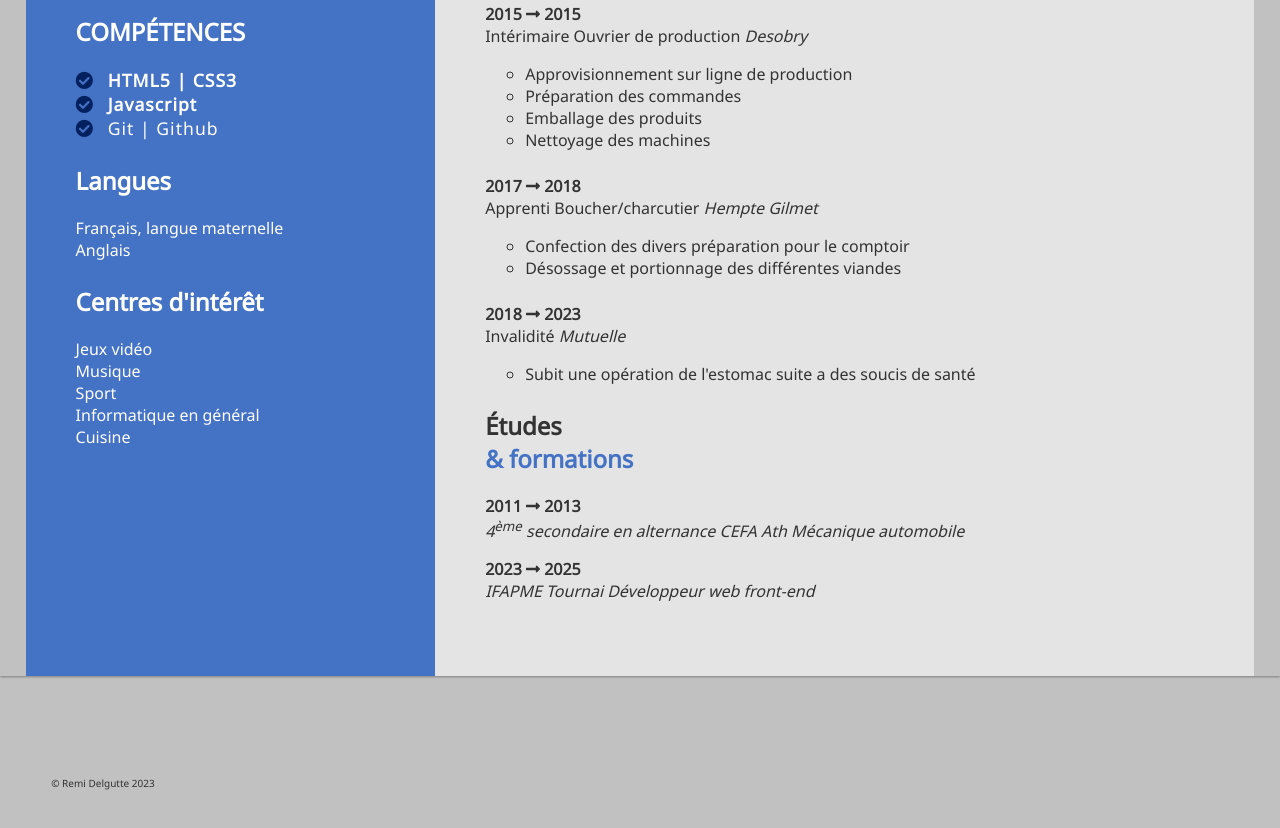
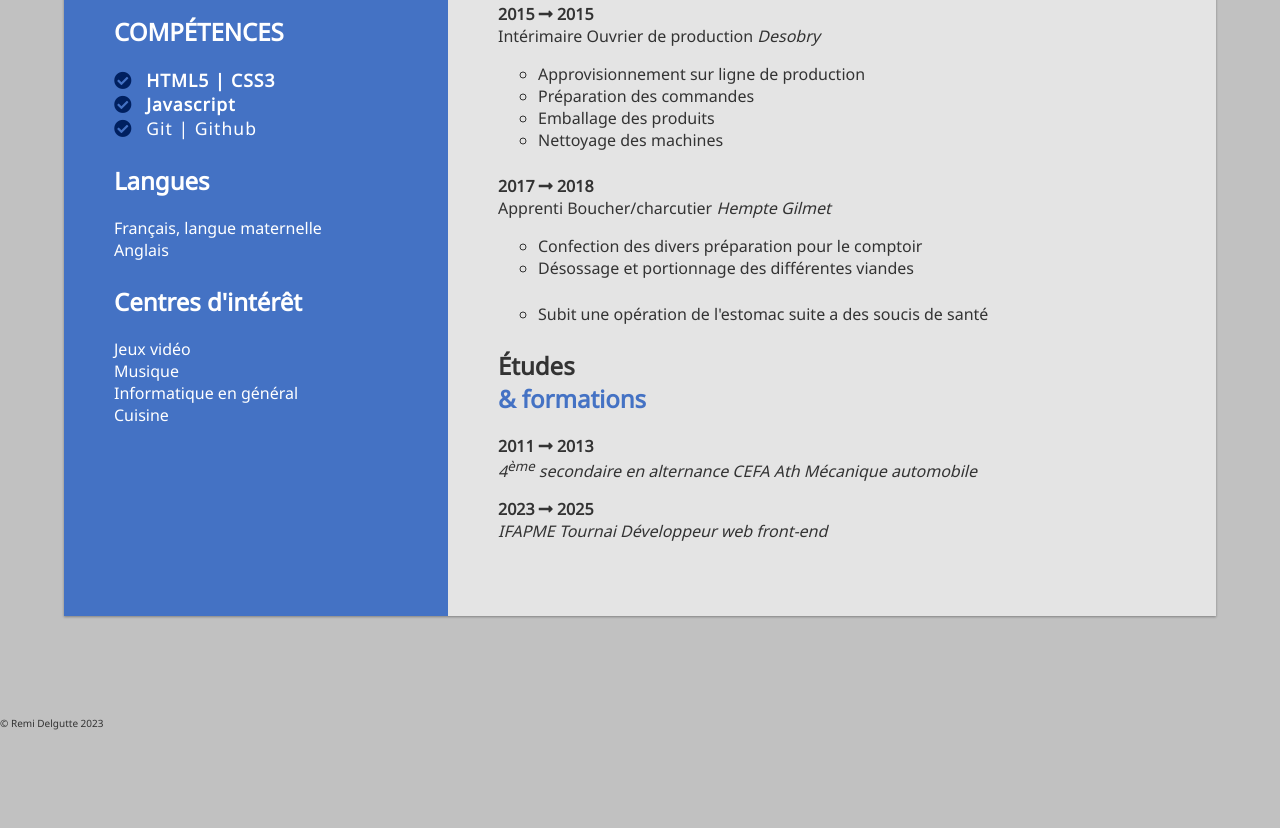
Before and after one commit to Remidelgutte/portfolio, a plain HTML site: page cv.html in a window 1280 px wide. Shown: the part 774-1602 px from the top of the page. After the commit the page ends 1520 px from the top, so only its background shows below. Drawn offline with Linux system fonts and the light colour scheme.

Commit message:
derniere modif

```diff
--- a/css/style.css
+++ b/css/style.css
@@ -159,12 +159,13 @@ h2 .h2-cv {
 }
 
 .cv-container {
-  padding: 0 2%;
   display: grid;
   grid-template-columns: 1fr 1fr 1fr;
   grid-template-areas: "left-column right-column right-column";
-  max-width: 100%;
+  max-width: auto;
   margin: 100px auto;
+  margin-right: 5%;
+  margin-left: 5%;
   box-shadow: 0 1px 3px rgba(0, 0, 0, 0.12), 0 1px 2px rgba(0, 0, 0, 0.24);
 }
 
@@ -233,7 +234,6 @@ h2 .h2-cv {
   list-style-type: circle;
 }
 footer {
-  margin: 4%;
   display: flex;
   align-items: flex-end;
   font-size: 10px;
--- a/cv.html
+++ b/cv.html
@@ -87,8 +87,6 @@
             <br />
             Musique
             <br />
-            Sport
-            <br />
             Informatique en général
             <br />
             Cuisine
@@ -150,13 +148,7 @@
             </ul>
           </div>
           <div class="section">
-            <p>
-              <strong
-                >2018 <i class="fas fa-long-arrow-alt-right"></i> 2023</strong
-              >
-              <br />
-              Invalidité <em>Mutuelle</em>
-            </p>
+            <p></p>
             <ul class="experience-list">
               <li>
                 Subit une opération de l'estomac suite a des soucis de santé
```
